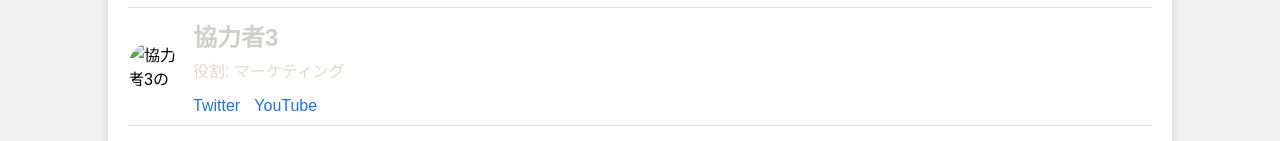
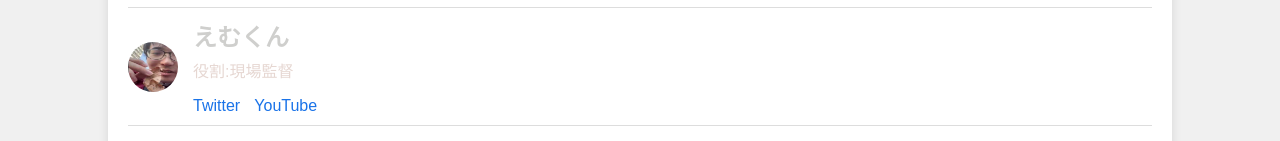
Before and after one commit to Roulette-of-fate/Collaborator-list, a plain HTML site: page index.html in a window 1280 px wide. Shown: the part 241-382 px from the top of the page. Drawn offline with Linux system fonts and the light colour scheme.

Commit message:
Update index.html

```diff
--- a/index.html
+++ b/index.html
@@ -30,8 +30,8 @@
                         <h2>ねるそん</h2>
                         <p>役割:宣伝 監督</p>
                         <div class="social-links">
-                            <a href="https://twitter.com/collaborator2" target="_blank">Twitter</a>
-                            <a href="https://youtube.com/c/collaborator2" target="_blank">YouTube</a>
+                            <a href="https://x.com/Ne1son3_" target="_blank">Twitter</a>
+                            <a href="https://www.youtube.com/@69nl." target="_blank">YouTube</a>
                         </div>
                     </div>
                 </div>
@@ -39,10 +39,10 @@
             <!-- 他の協力者リストもここに追加 -->
                <li>
                 <div class="collaborator-info">
-                    <img src="profile3.jpg" alt="協力者3のプロフィール画像">
+                    <img src="せろｒ９.jpg" alt="協力者3のプロフィール画像">
                     <div class="info">
-                        <h2>協力者3</h2>
-                        <p>役割: マーケティング</p>
+                        <h2>えむくん</h2>
+                        <p>役割:現場監督 </p>
                         <div class="social-links">
                             <a href="https://twitter.com/collaborator3" target="_blank">Twitter</a>
                             <a href="https://youtube.com/c/collaborator3" target="_blank">YouTube</a>
```
